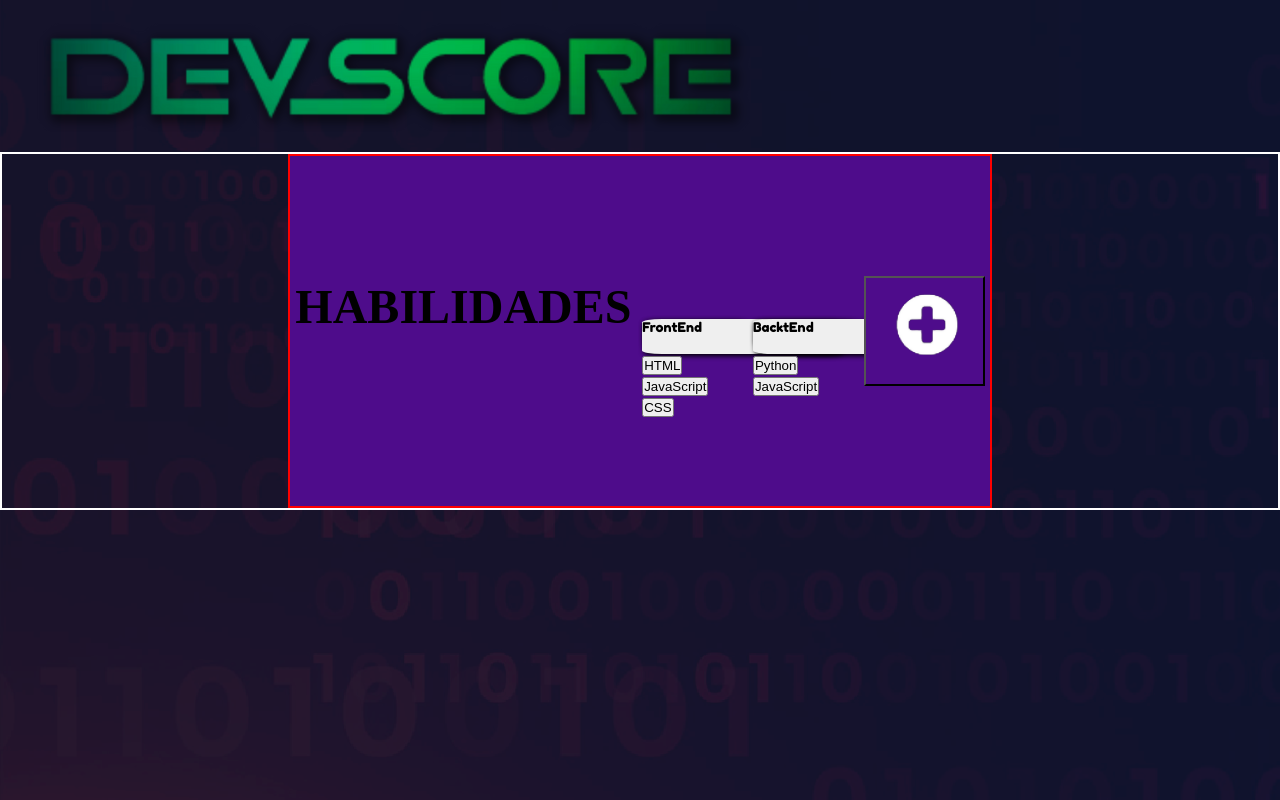
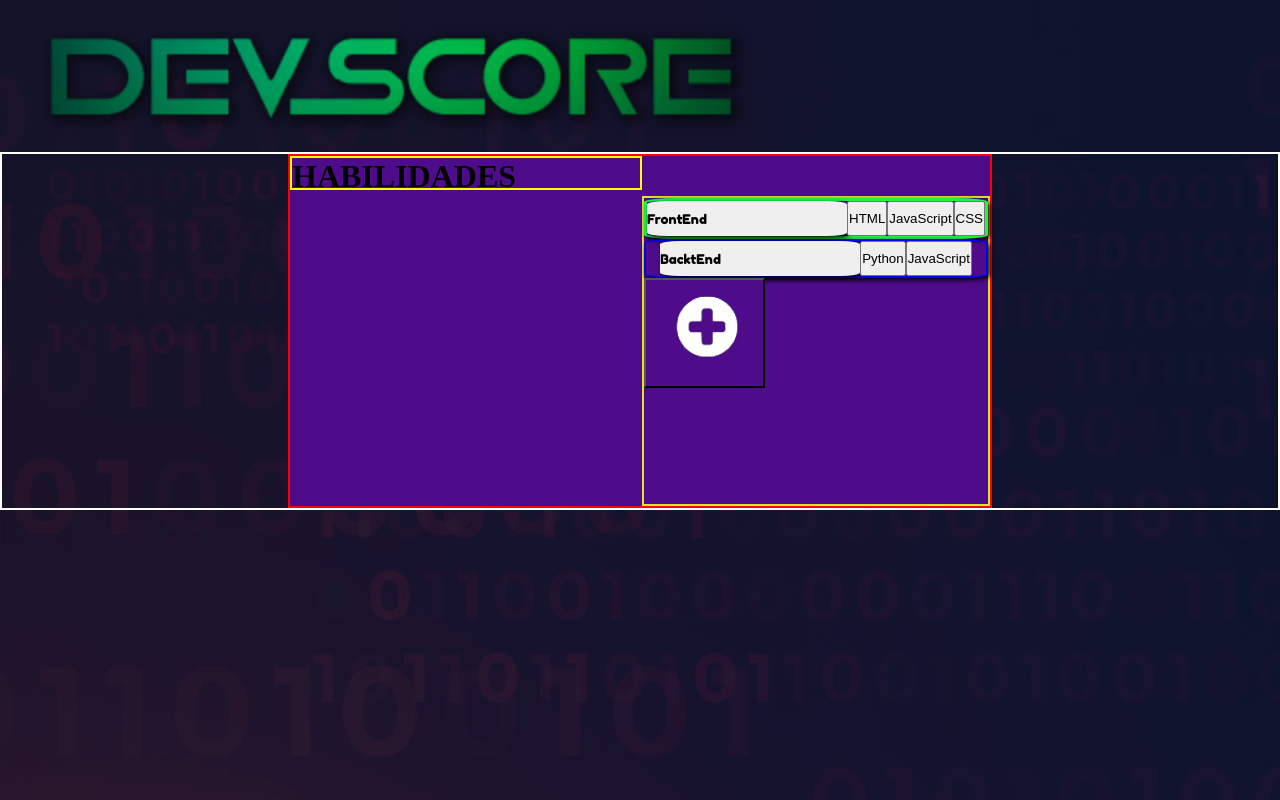
Before and after one commit to Kript0n007/dev, a plain HTML site: page register 3/register3.html in a window 1280 px wide. Drawn offline with Linux system fonts and the light colour scheme; a web font is replaced by a local one.

Commit message:
register 3 tentando alinhas os botoes

```diff
--- a/register 3/register3.html
+++ b/register 3/register3.html
@@ -17,7 +17,11 @@
     </div>
     <div class="fundo">
         <div class="habilidades">
-        <H1 class="titulo">HABILIDADES</H1>
+
+            <div class="arrumando"> <H1 class="titulo">HABILIDADES</H1></div>
+
+            <div class="alinhamento_hab">
+
                 <div class="botao1">
                     <button class="btns1">FrontEnd</button>
                     <button >HTML</button>
@@ -26,15 +30,17 @@
                 </div>
                 <div class="botao2">
                     <button class="btns2">BacktEnd</button>
-                <button class="btns2.1">Python</button>
-                <button class="btns2.2">JavaScript</button>
+                    <button >Python</button>
+                    <button >JavaScript</button>
                 </div>
                 <div class="botao3">
                     <button class="btns3" ><img src="../imgage+.png"></button>
 
                 </div>
             </div>
+        </div>
 
+    </div>
 </div>
 
 
--- a/register 3/styles.css
+++ b/register 3/styles.css
@@ -24,22 +24,24 @@ body {
 
   .habilidades{
     background-color: rgb(78, 12, 139);;
-    align-items: center;
     display: flex;
     border: 2px solid red;
     height: 350px;
     width: 700px;
     justify-content: center;
-    justify-content: space-around;
+
+
 
 
   }
+  .arrumando{
+    border: 2px solid yellow;
+    width: 100%;
+    height: 30px;
+    display: flex;
+  }
   .titulo{
-
-    text-align: center;
-    font-size: 3em;
-    margin-top: -50px;
-    padding: 0% 0% 0% 0%;
+    justify-content: center;
 }
   .btns1{
     border: 2px solid rgb(255, 0, 204);
@@ -52,20 +54,19 @@ body {
     font-family: 'Fredoka One', cursive;
     color: black;
     display: flex;
+    align-items: center;
 
   }
   .botao1{
-    border: 3px solid red;
+    display: flex;
+    border: 3px solid rgb(26, 246, 70);
     color: aliceblue;
     box-shadow: 2px 2px 5px black;
     border-radius: 10%;
-    border-width: 0px;
-    height: 25px;
-    width: 100px;
     font-family: 'Fredoka One', cursive;
     color: black;
     border-radius: 10%;
-    flex-direction: column;
+
     justify-content: center;
 
   }
@@ -73,15 +74,12 @@ body {
     border: 2px solid blue;
     color: aliceblue;
     box-shadow: 2px 2px 5px black;
-    border-radius: 10%;
-    border-width: 0px;
-    height: 25px;
-    width: 100px;
     font-family: 'Fredoka One', cursive;
     color: black;
     border-radius: 10%;
-    flex-direction: column;
+
     justify-content: center;
+    display: flex;
   }
 
   .btns2{
@@ -95,6 +93,7 @@ body {
     font-family: 'Fredoka One', cursive;
     color: black;
     display: flex;
+    align-items: center;
 
 
 
@@ -103,3 +102,9 @@ body {
     background-color: rgb(78, 12, 139);
 
   }
+
+  .alinhamento_hab{
+    border: 2px solid rgb(226, 226, 42);
+    align-items: center;
+    margin-top: 40px;
+  }
```
Lines whose indentation alone changed are shown as unchanged.
